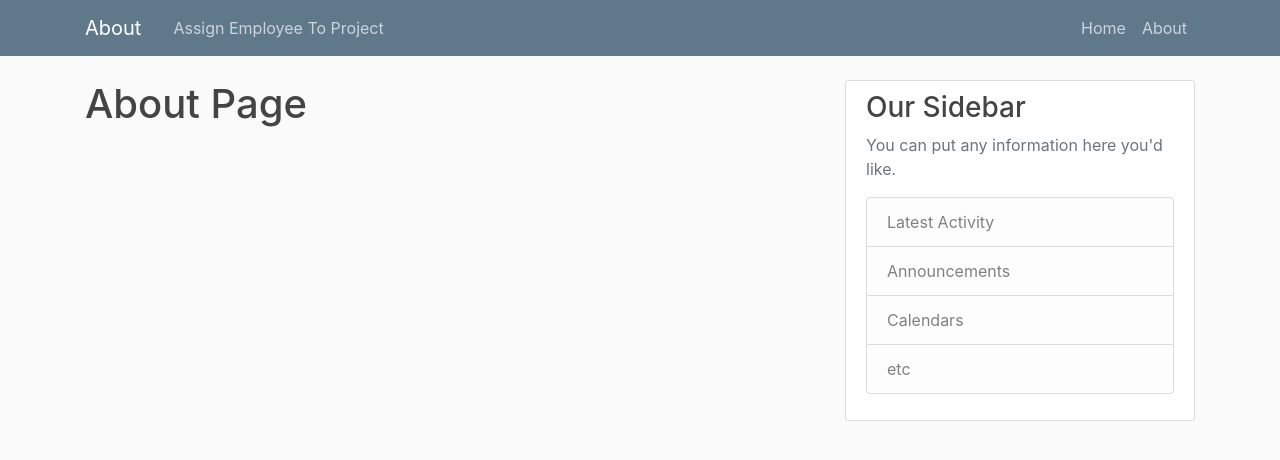
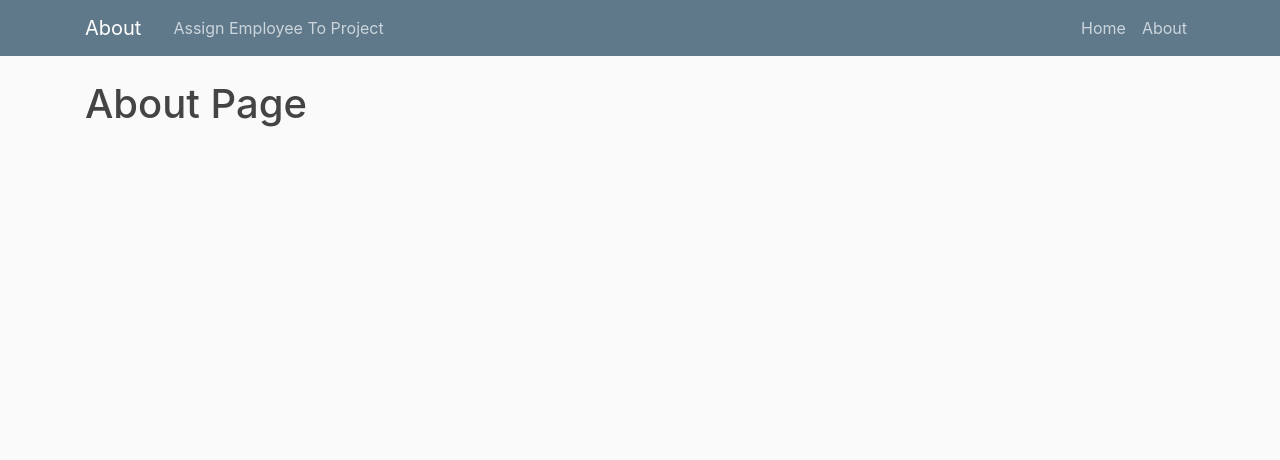
Before and after one commit to Jkotheimer/Python_SQLAlchemy_Project, a Flask app: page /about in a window 1280 px wide. Shown: the top 460 px of the page. Run offline with Flask 2, Linux system fonts and the light colour scheme; some libraries are stand-ins or nearby versions.

Commit message:
Completed templates for home, project, and layout pages

```diff
--- a/flask_app/templates/home.html
+++ b/flask_app/templates/home.html
@@ -5,7 +5,8 @@
           <div class="media-body">
             <h2>Project {{ project }}: {{ work[project].Name }}</h2>
 	    {% for emp in work[project].Employees %}
-              <a class="article-content" href="{{ url_for('employee', ssn=emp[0]) }}">{{ emp[1] }}</>
+              <a class="article-content" href="{{ url_for('employee', ssn=emp[0]) }}">{{ emp[1] }}<a/>
+	      <br/>
             {% endfor %}
 	  </div>
         </article>
--- a/flask_app/templates/layout.html
+++ b/flask_app/templates/layout.html
@@ -57,19 +57,6 @@
           {% endwith %}
           {% block content %}{% endblock %}
         </div>
-        <div class="col-md-4">
-          <div class="content-section">
-            <h3>Our Sidebar</h3>
-            <p class='text-muted'>You can put any information here you'd like.
-              <ul class="list-group">
-                <li class="list-group-item list-group-item-light">Latest Activity</li>
-                <li class="list-group-item list-group-item-light">Announcements</li>
-                <li class="list-group-item list-group-item-light">Calendars</li>
-                <li class="list-group-item list-group-item-light">etc</li>
-              </ul>
-            </p>
-          </div>
-        </div>
       </div>
     </main>
 
```
Also changed, not shown: flask_app/templates/project.html (added, +17 -0 lines).
